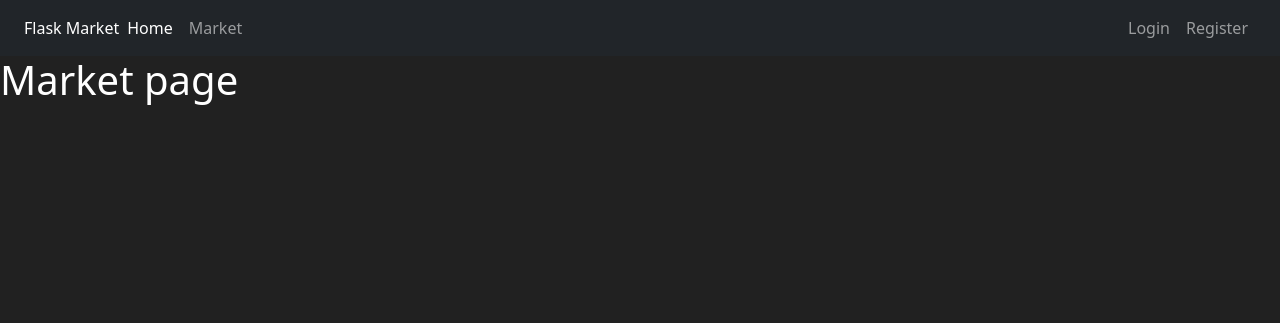
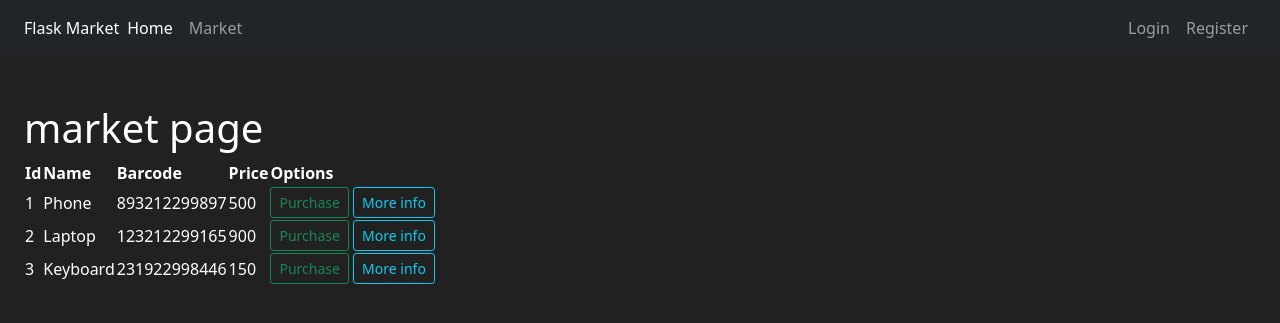
Before and after one commit to Jean-kassyl/FlaskMarket, a Flask app: page /market in a window 1280 px wide. Shown: the top 323 px of the page. Run offline with Flask 3, Linux system fonts and the light colour scheme; some libraries are stand-ins or nearby versions.

Commit message:
setting up basic market page contents

```diff
--- a/market.py
+++ b/market.py
@@ -1,6 +1,7 @@
 from flask import Flask, render_template
 
 app = Flask(__name__)
+
 
 @app.route("/")
 def Hello_world():
@@ -8,4 +9,9 @@ def Hello_world():
 
 @app.route('/market')
 def market_page():
-    return render_template('market.html', title="marketPage")
+    items = [
+        {'id': 1, 'name': 'Phone', 'barcode':'893212299897', 'price': 500},
+        {'id': 2, 'name': 'Laptop', 'barcode':'123212299165', 'price': 900},
+        {'id': 3, 'name': 'Keyboard', 'barcode':'231922998446', 'price': 150}
+    ]
+    return render_template('market.html', title='market page', items = items)
--- a/static/styles.css
+++ b/static/styles.css
@@ -7,3 +7,7 @@ a {
     text-decoration: none;
     color: inherit;
 }
+
+th, td {
+    color: white;
+}
--- /dev/null
+++ b/templates/base.html
@@ -0,0 +1,55 @@
+<!DOCTYPE html>
+<html lang="en">
+<head>
+    <meta charset="UTF-8">
+    <meta name="viewport" content="width=device-width, initial-scale=1.0">
+    <title>{{title}}</title>
+    <link rel="stylesheet" href="static/bootstrap.min.css">
+    <link rel="stylesheet" href="static/styles.css">
+
+</head>
+<body>
+    <nav class="navbar navbar-expand-md navbar-dark bg-dark px-4">
+        <a href="/" class="navabar-brand">Flask Market</a>
+        <button class="navbar-toggler" type="button" data-bs-toggle="collapse" data-bs-target="#navbarNav">
+            <span class="navabar-toggler-icon">&#9776;</span>
+        </button>
+        <div class="collapse navbar-collapse" id="navbarNav">
+            <ul class="navbar-nav me-auto">
+                <li class="nav-item" aria-current="page">
+                    <a href="/" class="nav-link active">
+                        Home
+                    </a>
+                </li>
+                <li class="nav-item">
+                    <a href="/market" class="nav-link">
+                        Market
+                    </a>
+                </li>
+            </ul>
+            <ul class="navbar-nav ">
+                <li class="nav-item">
+                    <a href="/login" class="nav-link">
+                        Login
+                    </a>
+                </li>
+                <li class="nav-item">
+                    <a href="/register" class="nav-link">
+                         Register
+                    </a>
+                </li>
+            </ul>
+        </div>
+    </nav>
+    <main class="my-4 p-4">
+        {% block content %}
+
+        {% endblock %}
+    </main>
+
+
+    <!--javascript connexions for bootstrap-->
+    <script src="static/jquery.js"></script>
+    <script src="static/bootstrap.bundle.js"></script>
+    </body>
+</html>
--- a/templates/market.html
+++ b/templates/market.html
@@ -1,49 +1,39 @@
-<!DOCTYPE html>
-<html lang="en">
-<head>
-    <meta charset="UTF-8">
-    <meta name="viewport" content="width=device-width, initial-scale=1.0">
-    <title>{{title}}</title>
-    <link rel="stylesheet" href="static/bootstrap.min.css">
-    <link rel="stylesheet" href="static/styles.css">
+{% extends 'base.html' %}
 
-</head>
-<body>
-    <nav class="navbar navbar-expand-md navbar-dark bg-dark px-4">
-        <a href="/" class="navabar-brand">Flask Market</a>
-        <button class="navbar-toggler" type="button" data-bs-toggle="collapse" data-bs-target="#navbarNav">
-            <span class="navabar-toggler-icon">&#9776;</span>
-        </button>
-        <div class="collapse navbar-collapse" id="navbarNav">
-            <ul class="navbar-nav me-auto">
-                <li class="nav-item" aria-current="page">
-                    <a href="/" class="nav-link active">
-                        Home
-                    </a>
-                </li>
-                <li class="nav-item">
-                    <a href="/market" class="nav-link">
-                        Market
-                    </a>
-                </li>
-            </ul>
-            <ul class="navbar-nav ">
-                <li class="nav-item">
-                    <a href="/login" class="nav-link">
-                        Login
-                    </a>
-                </li>
-                <li class="nav-item">
-                    <a href="/register" class="nav-link">
-                         Register
-                    </a>
-                </li>
-            </ul>
-        </div>
+{% block content %}
 
-    </nav>
-    <h1>Market page</h1>
-    <script src="static/jquery.js"></script>
-    <script src="static/bootstrap.bundle.js"></script>
-</body>
-</html>
+
+<h1>market page</h1>
+<table>
+    <thead>
+        <tr>
+            <th scope="col">Id</th>
+            <th scope="col">Name</th>
+            <th scope="col">Barcode</th>
+            <th scope="col">Price</th>
+            <th scope="col">Options</th>
+        </tr>
+    </thead>
+
+    <tbody>
+        {% for item in items%}
+            <tr>
+                <td> {{item.id}}</td>
+                <td> {{item.name}}</td>
+                <td> {{item.barcode}}</td>
+                <td> {{item.price}}</td>
+                <td>
+                    <button class="btn btn-outline-success btn-sm">
+                        Purchase
+                    </button>
+                    <button class="btn btn-outline-info btn-sm">
+                        More info
+                    </button>
+                </td>
+            </tr>
+        {% endfor %}
+    </tbody>
+</table>
+
+
+{% endblock %}
```
Also changed, not shown: templates/home.html (+6 -46 lines).
